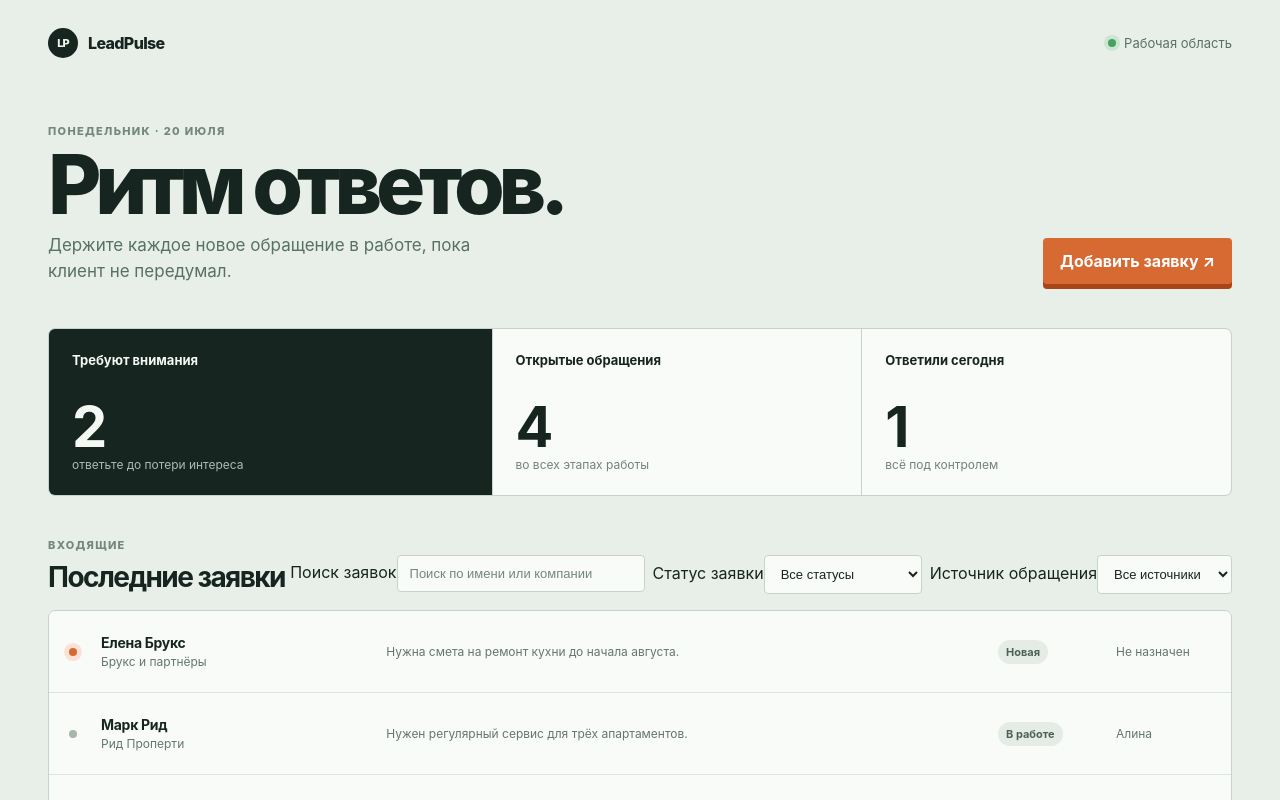
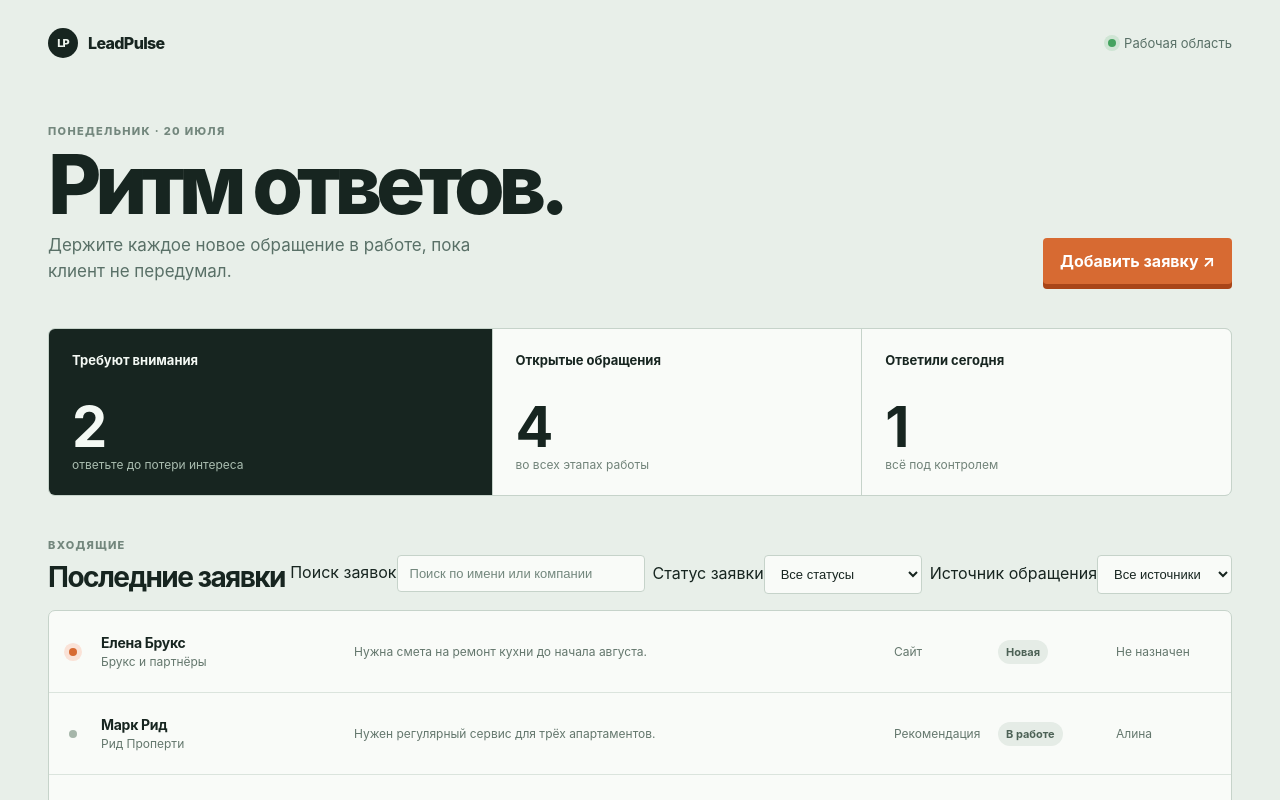
Before and after one commit to Dediinside/leadpulse, a React (Vite) app: page / in a window 1280 px wide. Shown: the top 800 px of the page. Built offline with nearby package versions, Linux system fonts and the light colour scheme.

Commit message:
feat: показать источник заявки

```diff
--- a/src/App.tsx
+++ b/src/App.tsx
@@ -120,6 +120,7 @@ export default function App() {
                   <span>{lead.company}</span>
                 </div>
                 <p className="lead-message">{lead.message}</p>
+                <span className="source">{sourceLabel[lead.source]}</span>
                 <span className={`status status-${lead.status}`}>{statusLabel[lead.status]}</span>
                 <span className="owner">{lead.owner ?? 'Не назначен'}</span>
               </article>
--- a/src/styles.css
+++ b/src/styles.css
@@ -42,13 +42,13 @@ h2 { margin: 0; font-size: 28px; letter-spacing: -.055em; }
 .lead-list { overflow: hidden; border: 1px solid #c6d3ca; border-radius: 7px; background: #f9fbf8; }
 .empty-state { padding: 34px 20px; text-align: center; }
 .empty-state p { margin: 7px 0; color: #64776d; font-size: 13px; }
-.lead-row { display: grid; grid-template-columns: 14px minmax(150px, .9fr) 2fr 100px 95px; align-items: center; gap: 18px; min-height: 82px; padding: 16px 20px; border-bottom: 1px solid #dbe4dd; }
+.lead-row { display: grid; grid-template-columns: 14px minmax(150px, .9fr) 2fr 86px 100px 95px; align-items: center; gap: 18px; min-height: 82px; padding: 16px 20px; border-bottom: 1px solid #dbe4dd; }
 .lead-row:last-child { border-bottom: 0; }
 .pulse-pin { width: 8px; height: 8px; border-radius: 99px; background: #a6b6aa; }
 .pulse-pin.is-urgent { background: #d76a32; box-shadow: 0 0 0 5px #fae2d7; }
 .lead-identity { display: grid; gap: 3px; }
 .lead-identity strong { font-size: 14px; letter-spacing: -.02em; }
-.lead-identity span, .lead-message, .owner { color: #64776d; font-size: 12px; }
+.lead-identity span, .lead-message, .source, .owner { color: #64776d; font-size: 12px; }
 .lead-message { margin: 0; overflow: hidden; text-overflow: ellipsis; white-space: nowrap; }
 .status { width: fit-content; padding: 5px 8px; border-radius: 99px; background: #e5ece6; color: #4d6256; font-size: 11px; font-weight: 700; }
 .status-qualified { background: #e2edf1; color: #3d6875; }
@@ -67,4 +67,5 @@ h2 { margin: 0; font-size: 28px; letter-spacing: -.055em; }
   .lead-message, .owner { display: none; }
   .lead-identity { grid-column: 2; }
   .status { grid-column: 3; }
+  .source { display: none; }
 }
```
Also changed, not shown: 1 other file (tests, documents, lock files or other folders).
